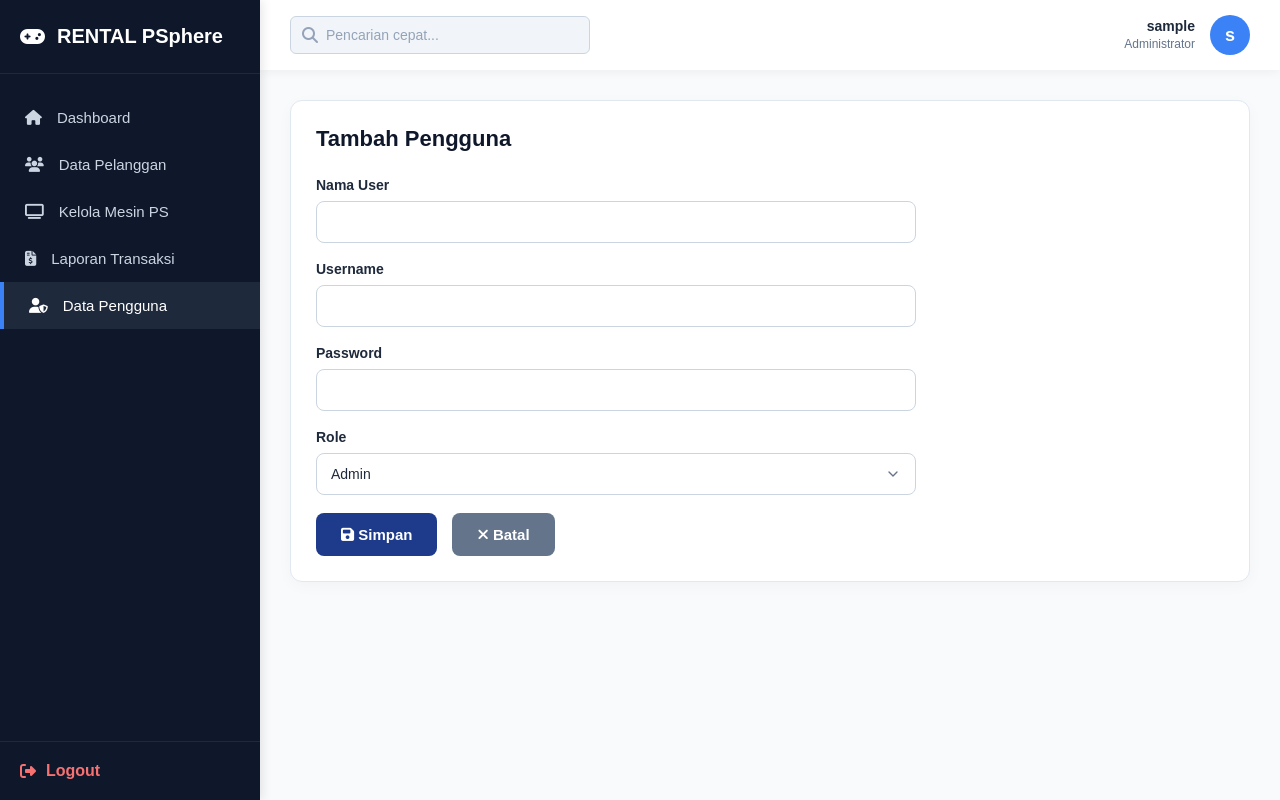
After one commit to viandraagsatri/PSphere, a PHP site: page /admin/pengguna.php?action=tambah in a window 1280 px wide. The commit adds this page. Run offline with PHP 8.4, Linux system fonts and the light colour scheme; the visitor is signed in with stand-in values (Sample User, id 1).

Commit message:
menambahkan pengguna, laporantransaksi dan view

```diff
--- a/admin/dashboard.php
+++ b/admin/dashboard.php
@@ -27,7 +27,7 @@ $total_pendapatan = $d_pendapatan['total'] ? $d_pendapatan['total'] : 0;
 <head>
     <meta charset="UTF-8">
     <meta name="viewport" content="width=device-width, initial-scale=1.0">
-    <title>Dashboard Admin - Rental PS</title>
+    <title>Dashboard Admin - PSphere</title>
     <link rel="stylesheet" href="../assets/css/style.css">
     <link rel="stylesheet" href="https://cdnjs.cloudflare.com/ajax/libs/font-awesome/6.4.0/css/all.min.css">
 </head>
@@ -41,7 +41,7 @@ $total_pendapatan = $d_pendapatan['total'] ? $d_pendapatan['total'] : 0;
             <li><a href="dashboard.php" class="active"><i class="fa-solid fa-house"></i> Dashboard</a></li>
             <li><a href="pelanggan.php"><i class="fa-solid fa-users"></i> Data Pelanggan</a></li>
             <li><a href="ps_unit.php"><i class="fa-solid fa-tv"></i> Kelola Mesin PS</a></li>
-            <li><a href="transaksi.php"><i class="fa-solid fa-file-invoice-dollar"></i> Laporan Transaksi</a></li>
+            <li><a href="laporantransaksi.php"><i class="fa-solid fa-file-invoice-dollar"></i> Laporan Transaksi</a></li>
             <li><a href="pengguna.php"><i class="fa-solid fa-user-shield"></i> Data Pengguna</a></li>
         </ul>
         <div class="sidebar-bottom">
--- a/admin/pelanggan.php
+++ b/admin/pelanggan.php
@@ -60,7 +60,7 @@ if ($action == 'hapus') {
 <head>
     <meta charset="UTF-8">
     <meta name="viewport" content="width=device-width, initial-scale=1.0">
-    <title>Data Pelanggan - Rental PS</title>
+    <title>Data Pelanggan - PSphere</title>
     <link rel="stylesheet" href="../assets/css/style.css">
     <link rel="stylesheet" href="https://cdnjs.cloudflare.com/ajax/libs/font-awesome/6.4.0/css/all.min.css">
 </head>
@@ -74,7 +74,7 @@ if ($action == 'hapus') {
             <li><a href="dashboard.php"><i class="fa-solid fa-house"></i> Dashboard</a></li>
             <li><a href="pelanggan.php" class="active"><i class="fa-solid fa-users"></i> Data Pelanggan</a></li>
             <li><a href="ps_unit.php"><i class="fa-solid fa-tv"></i> Kelola Mesin PS</a></li>
-            <li><a href="transaksi.php"><i class="fa-solid fa-file-invoice-dollar"></i> Laporan Transaksi</a></li>
+            <li><a href="laporantransaksi.php"><i class="fa-solid fa-file-invoice-dollar"></i> Laporan Transaksi</a></li>
             <li><a href="pengguna.php"><i class="fa-solid fa-user-shield"></i> Data Pengguna</a></li>
         </ul>
         <div class="sidebar-bottom">
--- /dev/null
+++ b/admin/pengguna.php
@@ -0,0 +1,273 @@
+<?php
+session_start();
+
+if (!isset($_SESSION['login'])) {
+    header("Location: ../auth/login.php");
+    exit;
+}
+
+if ($_SESSION['role'] != 'admin') {
+    echo "Akses ditolak!";
+    exit;
+}
+
+include '../config/koneksi.php';
+
+$action = isset($_GET['action']) ? $_GET['action'] : '';
+
+if (isset($_POST['simpan'])) {
+    $nama_user = $_POST['nama_user'];
+    $username  = $_POST['username'];
+    $password  = $_POST['password'];
+    $role      = $_POST['role'];
+
+    mysqli_query($conn, "
+        INSERT INTO users(nama_user, username, password, role)
+        VALUES('$nama_user','$username','$password','$role')
+    ");
+
+    header("Location: pengguna.php");
+    exit;
+}
+
+if (isset($_POST['update'])) {
+    $id        = $_POST['id'];
+    $nama_user = $_POST['nama_user'];
+    $username  = $_POST['username'];
+    $password  = $_POST['password'];
+    $role      = $_POST['role'];
+
+    mysqli_query($conn, "
+        UPDATE users
+        SET
+            nama_user='$nama_user',
+            username='$username',
+            password='$password',
+            role='$role'
+        WHERE id_user='$id'
+    ");
+    header("Location: pengguna.php");
+    exit;
+}
+
+if ($action == 'hapus') {
+    $id = $_GET['id'];
+
+    if ($id == $_SESSION['id_user']) {
+        echo "Tidak bisa menghapus akun yang sedang login!";
+        exit;
+    }
+
+    mysqli_query($conn, "
+        DELETE FROM users
+        WHERE id_user='$id'
+    ");
+
+    header("Location: pengguna.php");
+    exit;
+}
+?>
+
+<!DOCTYPE html>
+<html lang="id">
+<head>
+    <meta charset="UTF-8">
+    <meta name="viewport" content="width=device-width, initial-scale=1.0">
+    <title>Data Pengguna - PSphere</title>
+    <link rel="stylesheet" href="../assets/css/style.css">
+    <link rel="stylesheet" href="https://cdnjs.cloudflare.com/ajax/libs/font-awesome/6.4.0/css/all.min.css">
+</head>
+<body class="dashboard-body">
+
+    <div class="sidebar">
+        <div class="sidebar-brand">
+            <i class="fa-solid fa-gamepad"></i> RENTAL PSphere
+        </div>
+        <ul class="sidebar-menu">
+            <li><a href="dashboard.php"><i class="fa-solid fa-house"></i> Dashboard</a></li>
+            <li><a href="pelanggan.php"><i class="fa-solid fa-users"></i> Data Pelanggan</a></li>
+            <li><a href="ps_unit.php"><i class="fa-solid fa-tv"></i> Kelola Mesin PS</a></li>
+            <li><a href="laporantransaksi.php"><i class="fa-solid fa-file-invoice-dollar"></i> Laporan Transaksi</a></li>
+            <li><a href="pengguna.php" class="active"><i class="fa-solid fa-user-shield"></i> Data Pengguna</a></li>
+        </ul>
+        <div class="sidebar-bottom">
+            <a href="../auth/logout.php" class="logout-btn"><i class="fa-solid fa-right-from-bracket"></i> Logout</a>
+        </div>
+    </div>
+
+    <div class="main-content">
+        <div class="topbar">
+            <div class="search-bar">
+                <i class="fa-solid fa-magnifying-glass"></i>
+                <input type="text" placeholder="Pencarian cepat...">
+            </div>
+            <div class="user-profile">
+                <div class="user-info">
+                    <span class="user-name"><?= $_SESSION['nama']; ?></span>
+                    <span class="user-role">Administrator</span>
+                </div>
+                <div class="user-avatar">
+                    <?= substr($_SESSION['nama'], 0, 1); ?>
+                </div>
+            </div>
+        </div>
+
+        <div class="content-area">
+
+            <?php if ($action == 'tambah') { ?>
+            <div class="recent-activity">
+                <h2 class="page-title">Tambah Pengguna</h2>
+                <form method="POST" class="form-container">
+                    <div class="input-group">
+                        <label>Nama User</label>
+                        <input type="text" name="nama_user"
+                        value="<?= isset($data) ? $data['nama_user'] : ''; ?>" required>
+                    </div>
+
+                    <div class="input-group">
+                        <label>Username</label>
+                        <input type="text" name="username"
+                        value="<?= isset($data) ? $data['username'] : ''; ?>" required>
+                    </div>
+
+                    <div class="input-group">
+                        <label>Password</label>
+                        <input type="text" name="password"
+                        value="<?= isset($data) ? $data['password'] : ''; ?>" required>
+                    </div>
+
+                    <div class="input-group">
+                        <label>Role</label>
+                        <select name="role" required>
+                            <option value="admin"
+                            <?= isset($data) && $data['role']=='admin' ? 'selected' : ''; ?>>
+                                Admin
+                            </option>
+
+                            <option value="kasir"
+                            <?= isset($data) && $data['role']=='kasir' ? 'selected' : ''; ?>>
+                                Kasir
+                            </option>
+                        </select>
+                    </div>
+
+                    <div class="form-actions">
+                        <button class="btn-primary" type="submit" name="simpan">
+                            <i class="fa-solid fa-save"></i> Simpan
+                        </button>
+
+                        <a href="pengguna.php" class="btn-secondary">
+                            <i class="fa-solid fa-xmark"></i> Batal
+                        </a>
+                    </div>
+                </form>
+            </div>
+
+            <?php } elseif ($action == 'edit') {
+                $id = $_GET['id'];
+                $query = mysqli_query($conn, "SELECT * FROM users WHERE id_user='$id'");
+                $data = mysqli_fetch_assoc($query);
+            ?>
+            <div class="recent-activity">
+                <h2 class="page-title">Edit Pengguna</h2>
+                <form method="POST" class="form-container">
+                    <input type="hidden" name="id" value="<?= $data['id_user']; ?>">
+
+                    <div class="input-group">
+                        <label>Nama User</label>
+                        <input type="text" name="nama_user"
+                        value="<?= isset($data) ? $data['nama_user'] : ''; ?>" required>
+                    </div>
+
+                    <div class="input-group">
+                        <label>Username</label>
+                        <input type="text" name="username"
+                        value="<?= isset($data) ? $data['username'] : ''; ?>" required>
+                    </div>
+
+                    <div class="input-group">
+                        <label>Password</label>
+                        <input type="text" name="password"
+                        value="<?= isset($data) ? $data['password'] : ''; ?>" required>
+                    </div>
+
+                    <div class="input-group">
+                        <label>Role</label>
+                        <select name="role" required>
+                            <option value="admin"
+                            <?= isset($data) && $data['role']=='admin' ? 'selected' : ''; ?>>
+                                Admin
+                            </option>
+
+                            <option value="kasir"
+                            <?= isset($data) && $data['role']=='kasir' ? 'selected' : ''; ?>>
+                                Kasir
+                            </option>
+                        </select>
+                    </div>
+
+                    <div class="form-actions">
+                        <button class="btn-primary" type="submit" name="update">
+                            <i class="fa-solid fa-save"></i> Update
+                        </button>
+
+                        <a href="pengguna.php" class="btn-secondary">
+                            <i class="fa-solid fa-xmark"></i> Batal
+                        </a>
+                    </div>
+                </form>
+            </div>
+
+            <?php } else {
+                $query = mysqli_query($conn, "SELECT * FROM users");
+            ?>
+            <div class="header-action" style="display: flex; justify-content: space-between; align-items: center; margin-bottom: 20px;">
+                <h2 class="page-title" style="margin: 0;">Data Pengguna</h2>
+                <a href="pengguna.php?action=tambah" class="btn-primary" style="width: auto;"><i class="fa-solid fa-plus"></i> Tambah Pengguna</a>
+            </div>
+
+            <div class="table-container">
+                <table class="dashboard-table">
+                    <thead>
+                        <tr>
+                            <th width="5%">No</th>
+                            <th>Nama Pengguna</th>
+                            <th>Username</th>
+                            <th>Role</th>
+                            <th width="12%" style="text-align: center;">Aksi</th>
+                        </tr>
+                    </thead>
+                    <tbody>
+                    <?php
+                    $no = 1;
+                    while ($data = mysqli_fetch_assoc($query)) {
+                    ?>
+                        <tr>
+                            <td><?= $no++; ?></td>
+                            <td><?= $data['nama_user']; ?></td>
+                            <td><?= $data['username']; ?></td>
+                            <td><?= strtoupper($data['role']); ?></td>
+                            <td>
+                                <div class="action-group">
+                                    <a href="pengguna.php?action=edit&id=<?= $data['id_user']; ?>"
+                                    class="action-btn edit-btn">
+                                        <i class="fa-solid fa-pen-to-square"></i>
+                                    </a>
+
+                                    <a href="pengguna.php?action=hapus&id=<?= $data['id_user']; ?>"
+                                    class="action-btn delete-btn"
+                                    onclick="return confirm('Yakin ingin menghapus pengguna ini?')">
+                                        <i class="fa-solid fa-trash"></i>
+                                    </a>
+                                </div>
+                            </td>
+                        </tr>
+                    <?php } ?>
+                    </tbody>
+                </table>
+            </div>
+            <?php } ?>
+        </div>
+    </div>
+</body>
+</html>
--- a/admin/ps_unit.php
+++ b/admin/ps_unit.php
@@ -63,7 +63,7 @@ if ($action == 'hapus') {
 <head>
     <meta charset="UTF-8">
     <meta name="viewport" content="width=device-width, initial-scale=1.0">
-    <title>Data Mesin PS - Rental PS</title>
+    <title>Data Mesin PS - PSphere</title>
     <link rel="stylesheet" href="../assets/css/style.css">
     <link rel="stylesheet" href="https://cdnjs.cloudflare.com/ajax/libs/font-awesome/6.4.0/css/all.min.css">
 </head>
@@ -77,7 +77,7 @@ if ($action == 'hapus') {
             <li><a href="dashboard.php"><i class="fa-solid fa-house"></i> Dashboard</a></li>
             <li><a href="pelanggan.php"><i class="fa-solid fa-users"></i> Data Pelanggan</a></li>
             <li><a href="ps_unit.php" class="active"><i class="fa-solid fa-tv"></i> Kelola Mesin PS</a></li>
-            <li><a href="transaksi.php"><i class="fa-solid fa-file-invoice-dollar"></i> Laporan Transaksi</a></li>
+            <li><a href="laporantransaksi.php"><i class="fa-solid fa-file-invoice-dollar"></i> Laporan Transaksi</a></li>
             <li><a href="pengguna.php"><i class="fa-solid fa-user-shield"></i> Data Pengguna</a></li>
         </ul>
         <div class="sidebar-bottom">
@@ -110,7 +110,7 @@ if ($action == 'hapus') {
                 <form method="POST" class="form-container">
                     <div class="input-group">
                         <label>Nama / Nomor PS</label>
-                        <input type="text" name="nama_ps" placeholder="Contoh: PS 01" required>
+                        <input type="text" name="nama_ps" placeholder="Contoh: PS A" required>
                     </div>
 
                     <div class="input-group">
--- a/assets/css/style.css
+++ b/assets/css/style.css
@@ -10,7 +10,7 @@ a {
 }
 
 body {
-    background-color: #ffffff;
+    background-color: #0f172a;
     display: flex;
     justify-content: center;
     align-items: center;
@@ -79,7 +79,7 @@ body {
     display: block;
     font-size: 14px;
     margin-bottom: 8px;
-    color: #ffffff;
+    color: #1e293b;
     font-weight: bold;
 }
 
@@ -134,13 +139,21 @@ input:focus, select:focus, textarea:focus {
     margin-top: 10px;
 }
 
-.form-actions .btn-primary { width: auto; padding: 13px 25px; margin-top: 0; }
-.form-actions .btn-secondary { width: auto; padding: 13px 25px; }
+.form-actions .btn-primary {
+    width: auto;
+    padding: 13px 25px;
+    margin-top: 0;
+}
+
+.form-actions .btn-secondary {
+    width: auto;
+    padding: 13px 25px;
+}
 
 .btn-primary {
     width: 100%;
     padding: 14px;
-    background-color: #3b82f6;
+    background-color: #1e3a8a;
     color: #ffffff;
     border: none;
     border-radius: 8px;
--- a/auth/login.php
+++ b/auth/login.php
@@ -16,6 +16,7 @@ if (isset($_POST['login'])) {
 
     if ($data) {
         $_SESSION['login'] = true;
+        $_SESSION['id_user'] = $data['id_user'];
         $_SESSION['nama']  = $data['nama_user'];
         $_SESSION['role']  = $data['role'];
 
@@ -35,7 +36,7 @@ if (isset($_POST['login'])) {
 <head>
     <meta charset="UTF-8">
     <meta name="viewport" content="width=device-width, initial-scale=1.0">
-    <title>Login - Rental PS</title>
+    <title>Login - PSphere</title>
     <link rel="stylesheet" href="../assets/css/style.css">
 </head>
 <body>
@@ -51,7 +52,7 @@ if (isset($_POST['login'])) {
                 </svg>
             </div>
 
-            <h1>Selamat Datang</h1>
+            <h1>Selamat Datang di PSphere</h1>
             <p class="subtitle">Silakan login untuk melanjutkan</p>
 
             <?php if (isset($error)): ?>
--- a/kasir/booking.php
+++ b/kasir/booking.php
@@ -87,7 +87,7 @@ if ($action == 'hapus') {
 <head>
     <meta charset="UTF-8">
     <meta name="viewport" content="width=device-width, initial-scale=1.0">
-    <title>Data Booking - Rental PS</title>
+    <title>Data Booking - PSphere</title>
     <link rel="stylesheet" href="../assets/css/style.css">
     <link rel="stylesheet" href="https://cdnjs.cloudflare.com/ajax/libs/font-awesome/6.4.0/css/all.min.css">
 </head>
@@ -95,7 +95,7 @@ if ($action == 'hapus') {
 
     <div class="sidebar">
         <div class="sidebar-brand">
-            <i class="fa-solid fa-gamepad"></i> RENTAL PS
+            <i class="fa-solid fa-gamepad"></i> RENTAL PSphere
         </div>
         <ul class="sidebar-menu">
             <li><a href="dashboard.php"><i class="fa-solid fa-house"></i> Dashboard</a></li>
--- a/kasir/dashboard.php
+++ b/kasir/dashboard.php
@@ -27,7 +27,7 @@ $d_transaksi = mysqli_fetch_assoc($q_transaksi);
 <head>
     <meta charset="UTF-8">
     <meta name="viewport" content="width=device-width, initial-scale=1.0">
-    <title>Dashboard Kasir - Rental PS</title>
+    <title>Dashboard Kasir - PSphere</title>
     <link rel="stylesheet" href="../assets/css/style.css">
     <link rel="stylesheet" href="https://cdnjs.cloudflare.com/ajax/libs/font-awesome/6.4.0/css/all.min.css">
 </head>
--- a/kasir/transaksi.php
+++ b/kasir/transaksi.php
@@ -56,7 +56,7 @@ if (isset($_POST['simpan'])) {
 <head>
     <meta charset="UTF-8">
     <meta name="viewport" content="width=device-width, initial-scale=1.0">
-    <title>Data Transaksi - Rental PS</title>
+    <title>Data Transaksi - PSphere</title>
     <link rel="stylesheet" href="../assets/css/style.css">
     <link rel="stylesheet" href="https://cdnjs.cloudflare.com/ajax/libs/font-awesome/6.4.0/css/all.min.css">
 </head>
```
Also changed, not shown: other parts of assets/css/style.css (+51 -22 lines), admin/laporantransaksi.php (added, +115 -0 lines).
